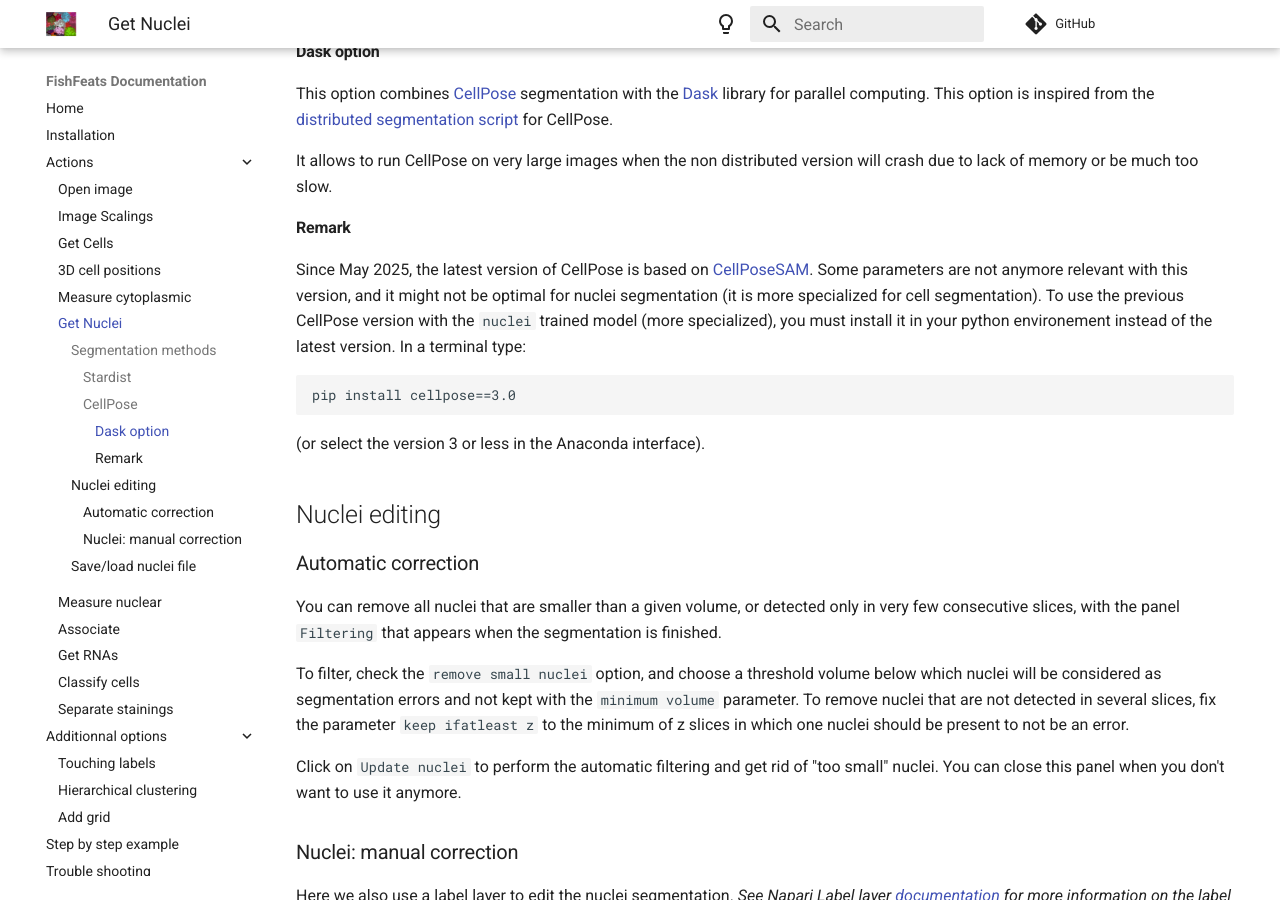
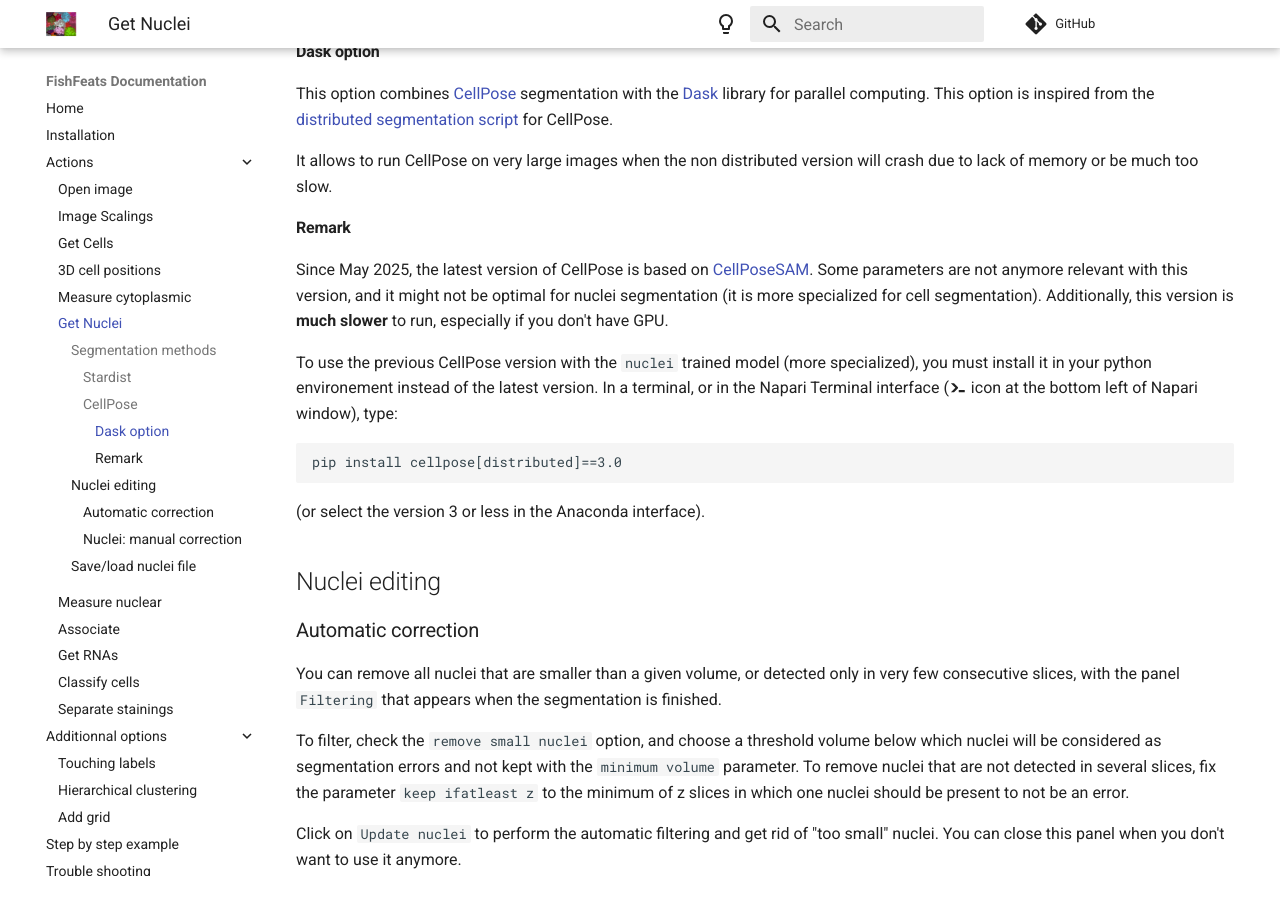
Before and after one commit to gletort/FishFeats, an MkDocs documentation site: the page built from docs/Get-nuclei.md, in a window 1280 px wide and 900 px high, scrolled down 1023 px. Built offline with MkDocs 1.6.1 and Material for MkDocs 9.7.7, drawn with Linux system fonts in a browser that asks for light colours; comment, search, counter and statistics services are not loaded.

Commit message:
doc formattage

````diff
--- a/docs/Get-nuclei.md
+++ b/docs/Get-nuclei.md
@@ -48,9 +48,11 @@ It allows to run CellPose on very large images when the non distributed version
 
 #### Remark
 
-Since May 2025, the latest version of CellPose is based on [CellPoseSAM](https://www.biorxiv.org/content/10.1101/2025.04.28.651001v1). Some parameters are not anymore relevant with this version, and it might not be optimal for nuclei segmentation (it is more specialized for cell segmentation). To use the previous CellPose version with the `nuclei` trained model (more specialized), you must install it in your python environement instead of the latest version. In a terminal type:
+Since May 2025, the latest version of CellPose is based on [CellPoseSAM](https://www.biorxiv.org/content/10.1101/2025.04.28.651001v1). Some parameters are not anymore relevant with this version, and it might not be optimal for nuclei segmentation (it is more specialized for cell segmentation). Additionally, this version is **much slower** to run, especially if you don't have GPU.
+
+To use the previous CellPose version with the `nuclei` trained model (more specialized), you must install it in your python environement instead of the latest version. In a terminal, or in the Napari Terminal interface (:material-console-line: icon at the bottom left of Napari window), type:
 ```
-pip install cellpose==3.0
+pip install cellpose[distributed]==3.0
 ```
 (or select the version 3 or less in the Anaconda interface).
 
````
Also changed, not shown: docs/Installation.md (+1 -1 lines).
